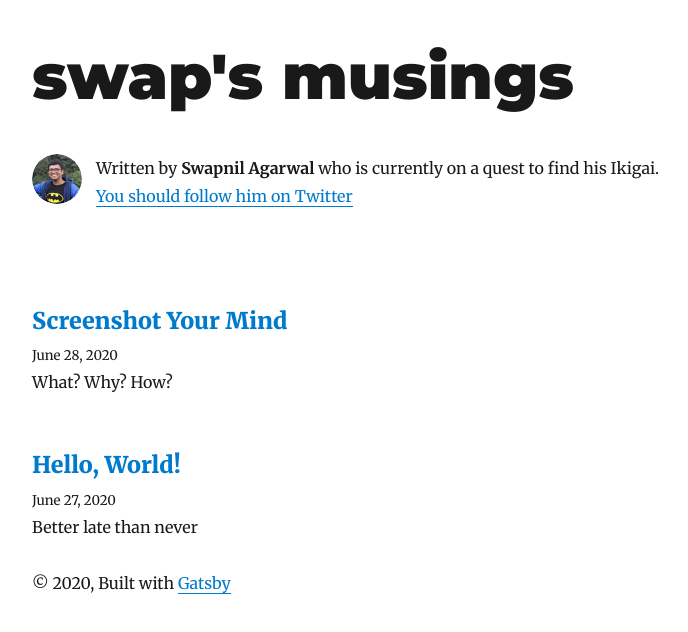
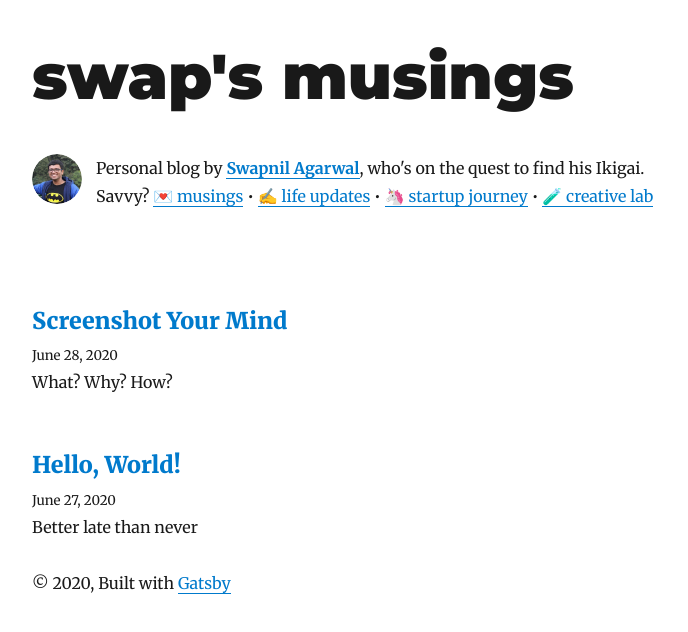
Before and after one commit to swapagarwal/writes, a Gatsby site: page / in a window 1280 px wide. Shown: the whole page, without its empty margins (293-981 px from the left). Built offline with nearby package versions, Linux system fonts and the light colour scheme; Gatsby itself is replaced by a stand-in of ours; some packages are replaced by stand-ins of ours.

Commit message:
update bio

```diff
--- a/gatsby-config.js
+++ b/gatsby-config.js
@@ -3,7 +3,7 @@ module.exports = {
     title: `swap's musings`,
     author: {
       name: `Swapnil Agarwal`,
-      summary: `who is currently on a quest to find his Ikigai.`,
+      summary: `who's on the quest to find his Ikigai.`,
     },
     description: `A place to hold my thoughts and reflections from time to time.`,
     siteUrl: `https://swapnil.net/writes/`,
--- a/src/components/bio.js
+++ b/src/components/bio.js
@@ -57,11 +57,10 @@ const Bio = () => {
         }}
       />
       <p>
-        Written by <strong>{author.name}</strong> {author.summary}
+        Personal blog by <strong><a href={`https://twitter.com/${social.twitter}`} target="_blank" rel="noopener noreferrer">{author.name}</a></strong>, {author.summary}
         {` `}
-        <a href={`https://twitter.com/${social.twitter}`}>
-          You should follow him on Twitter
-        </a>
+        Savvy? <a href={`https://buttondown.email/swap`} target="_blank" rel="noopener noreferrer">💌 musings</a> &bull; <a href={`https://tinyletter.com/swap`} target="_blank" rel="noopener noreferrer">✍️ life updates</a> &bull; <a href={`https://www.getrevue.co/profile/swap`} target="_blank" rel="noopener noreferrer">🦄 startup journey</a> &bull; <a href={`https://swap.substack.com/`} target="_blank" rel="noopener noreferrer">🧪 creative lab</a>
+        {` `}
       </p>
     </div>
   )
```
